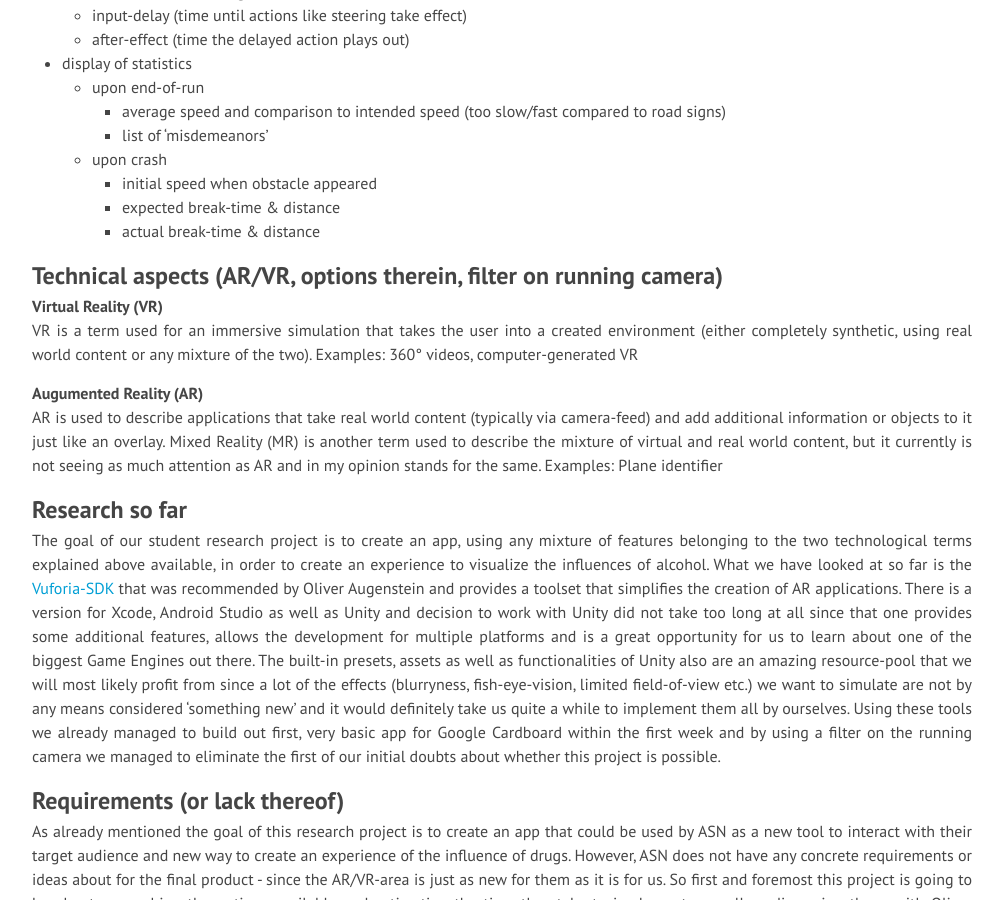
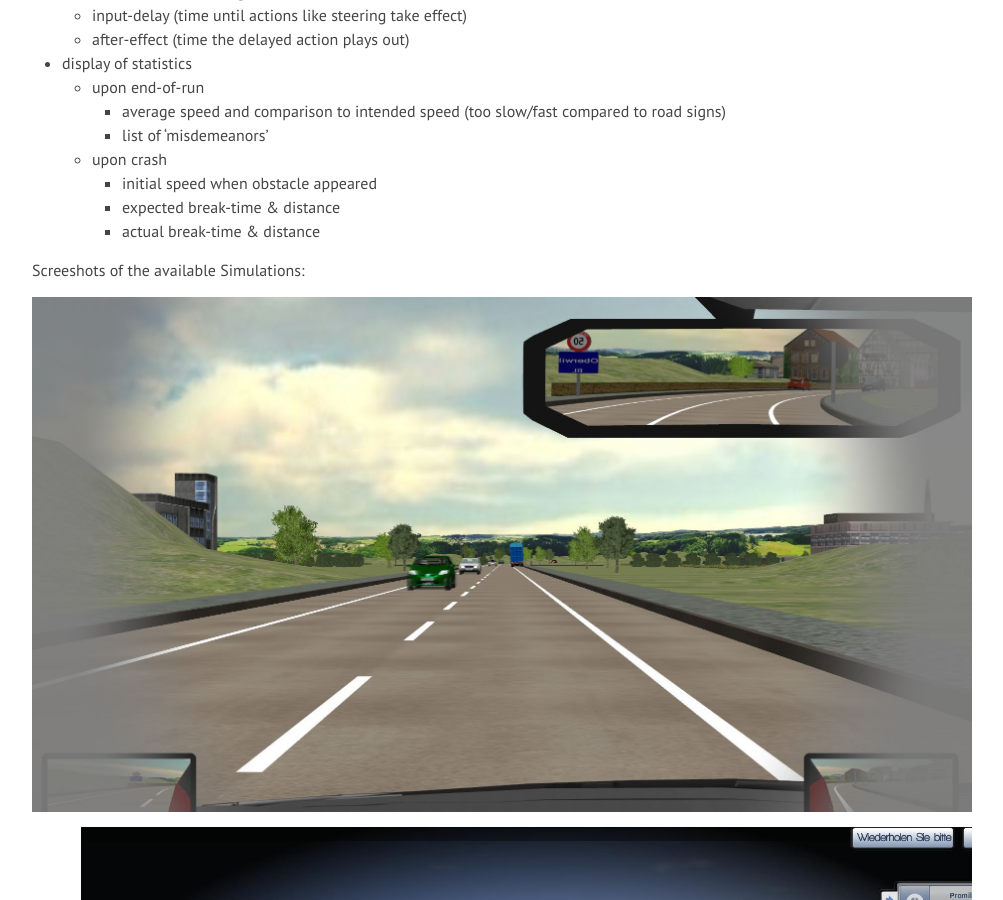
Before and after one commit to HSR-Semester-Arbeit2016/hsr-semester-arbeit2016.github.io, a Jekyll site: the page built from _posts/2016-09-23-kickoff-with-ASN.md, in a window 1280 px wide and 900 px high, scrolled down 1344 px. Shown: the whole window, without its empty margins (138-1141 px from the left). Built offline with Jekyll 4.4.1, drawn with Linux system fonts in a browser that asks for light colours; nearby versions of some CDN libraries.

Commit message:
Added screenshots to ASN post
Signed-off-by: Roberto Cuervo <rcuervoa@hsr.ch>

```diff
--- a/_posts/2016-09-23-kickoff-with-ASN.md
+++ b/_posts/2016-09-23-kickoff-with-ASN.md
@@ -69,6 +69,14 @@
     - expected break-time & distance
     - actual break-time & distance
 
+Screeshots of the available Simulations:
+
+![3](/media/3.JPG)
+
+![11](/media/11.JPG)
+
+
+
 ## Technical aspects (AR/VR, options therein, filter on running camera)
 
 #### Virtual Reality (VR)
```
Also changed, not shown: media/11.JPG (added), media/3.JPG (added).
